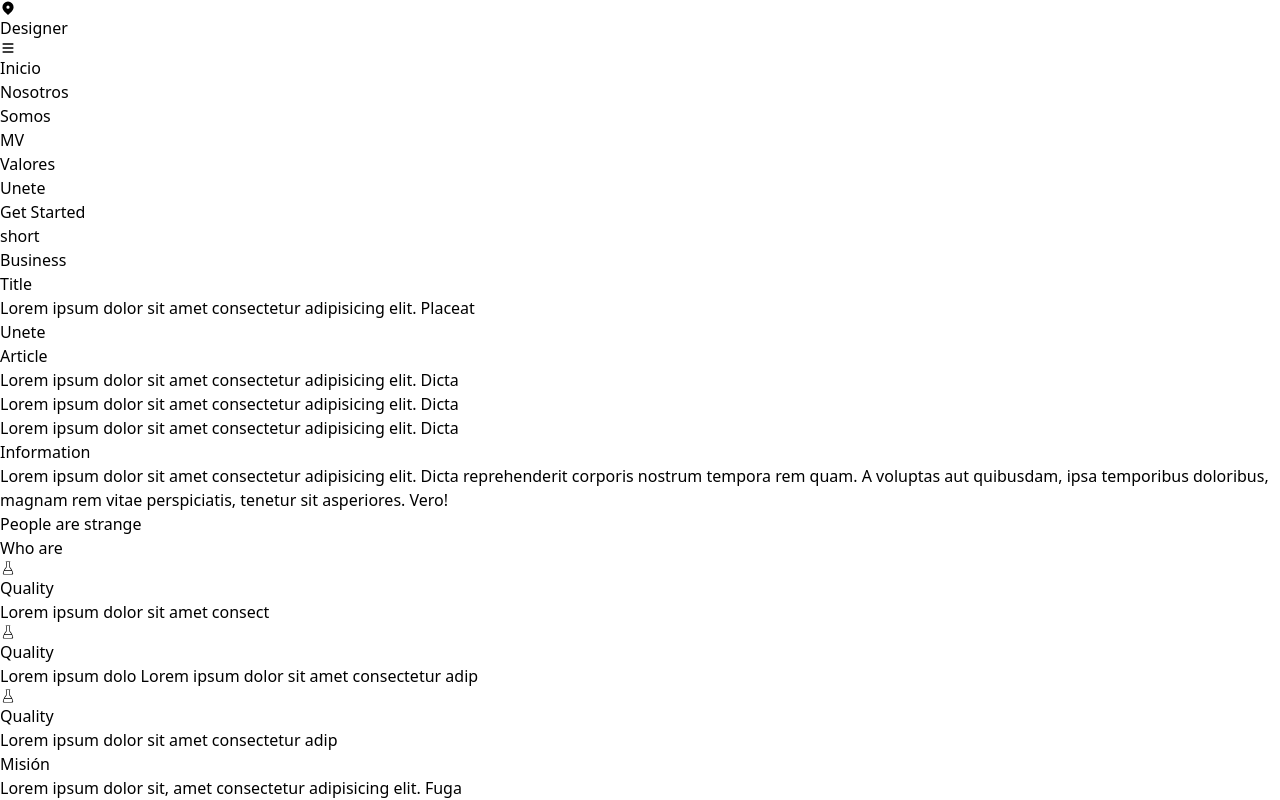
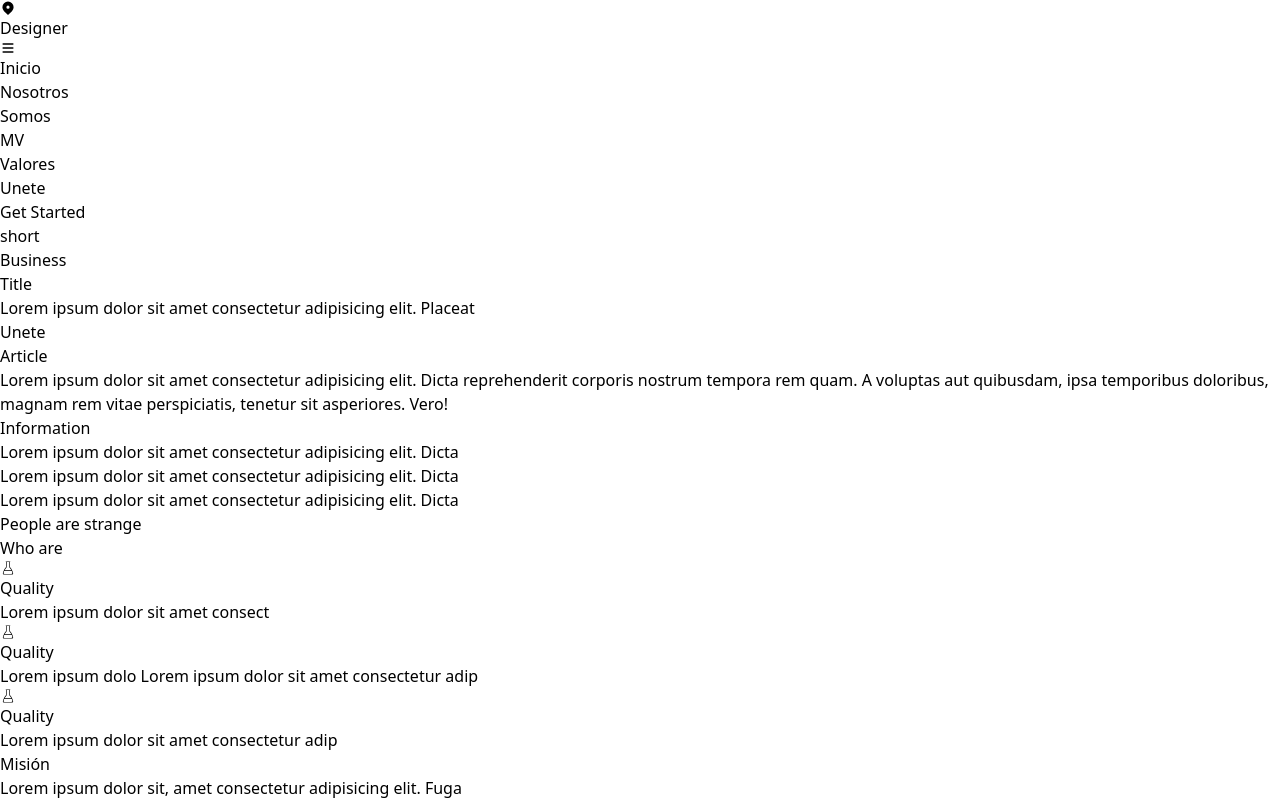
Before and after one commit to simon0820s/ReactTransport, a React (Vite) app: page / in a window 1280 px wide. Shown: the top 800 px of the page. Built offline with nearby package versions, Linux system fonts and the light colour scheme.

Commit message:
nosotros 360px ready

```diff
--- a/src/pages/Nosotros.jsx
+++ b/src/pages/Nosotros.jsx
@@ -6,29 +6,31 @@ export default function Nosotros() {
       id="nosotros"
       className="h-screen text-gray-800 bg-neutral-100 bg-opacity-80"
     >
-      <div className="flex flex-col items-center text-center justify-between py-20 px-4 gap-10">
+      <div className="flex flex-col items-center text-center justify-between py-20 px-4 sm:px-20 gap-10">
         <div>
-          <h1 className="text-4xl font-bold text-[#2f4a69]">Article</h1>
-          <p className="mt-4">
+          <h1 className="text-4xl sm:text-5xl font-bold text-[#2f4a69]">
+            Article
+          </h1>
+          <p className="mt-4 sm:text-xl">
             Lorem ipsum dolor sit amet consectetur adipisicing elit. Dicta
-          </p>
-
-          <p className="mt-4">
-            Lorem ipsum dolor sit amet consectetur adipisicing elit. Dicta
-          </p>
-
-          <p className="mt-4">
-            Lorem ipsum dolor sit amet consectetur adipisicing elit. Dicta
+            reprehenderit corporis nostrum tempora rem quam. A voluptas aut
+            quibusdam, ipsa temporibus doloribus, magnam rem vitae perspiciatis,
+            tenetur sit asperiores. Vero!
           </p>
         </div>
 
         <div>
-          <h1 className="text-4xl text-[#2f4a69]">Information</h1>
-          <p className="mt-4">
+          <h1 className="text-4xl sm:text-5xl text-[#2f4a69]">Information</h1>
+          <p className="mt-4 sm:text-xl">
             Lorem ipsum dolor sit amet consectetur adipisicing elit. Dicta
-            reprehenderit corporis nostrum tempora rem quam. A voluptas aut
-            quibusdam, ipsa temporibus doloribus, magnam rem vitae perspiciatis,
-            tenetur sit asperiores. Vero!
+          </p>
+
+          <p className="mt-4 sm:text-xl">
+            Lorem ipsum dolor sit amet consectetur adipisicing elit. Dicta
+          </p>
+
+          <p className="mt-4 sm:text-xl">
+            Lorem ipsum dolor sit amet consectetur adipisicing elit. Dicta
           </p>
         </div>
       </div>
```
